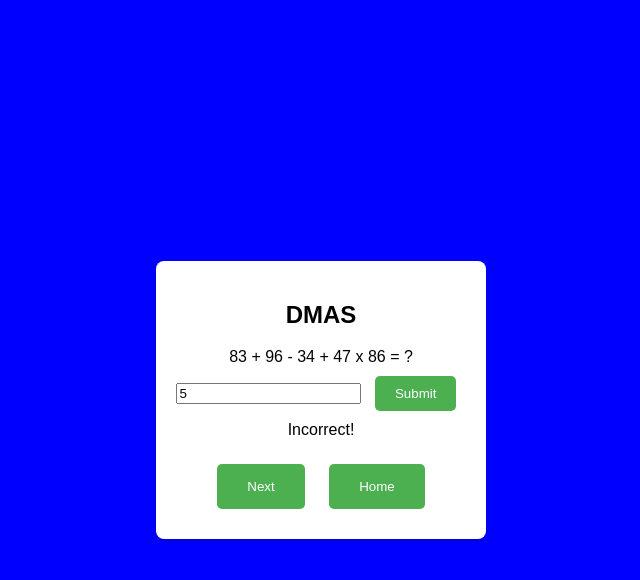
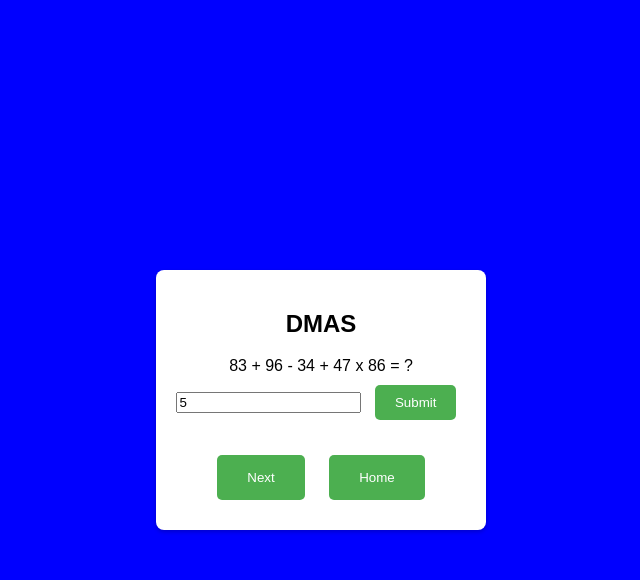
Before and after one commit to grk9993/Math_Challenge_1, a plain HTML site: page dmas.html in a window 1280 px wide. Both pictures are taken after typing "5" into the empty fields and a click on the button "Submit". Shown: the whole page, without its empty margins (319-959 px from the left). Drawn offline with Linux system fonts and the light colour scheme; no server answers.

Commit message:
bug fix lcm

```diff
--- a/dmas.html
+++ b/dmas.html
@@ -51,7 +51,7 @@ function checkAnswer() {
   const userAnswer = parseInt(document.getElementById('answer').value);
   const isCorrect = userAnswer === currentProblem.answer;
   alert(isCorrect ? "Correct!" : "Incorrect!");
-  document.getElementById('result').textContent = isCorrect ? "Correct!" : "Incorrect!";
+  //document.getElementById('result').textContent = isCorrect ? "Correct!" : "Incorrect!";
   currentProblem.remark = isCorrect ? "Correct!" : "Incorrect!";
   submitProblemData(currentProblem.uid, document.getElementById('problem').textContent, currentProblem.answer.toString(), userAnswer.toString(), currentProblem.remark)
   .then(response => response.json())
```
Also changed, not shown: lcm.html (+1 -0 lines).
